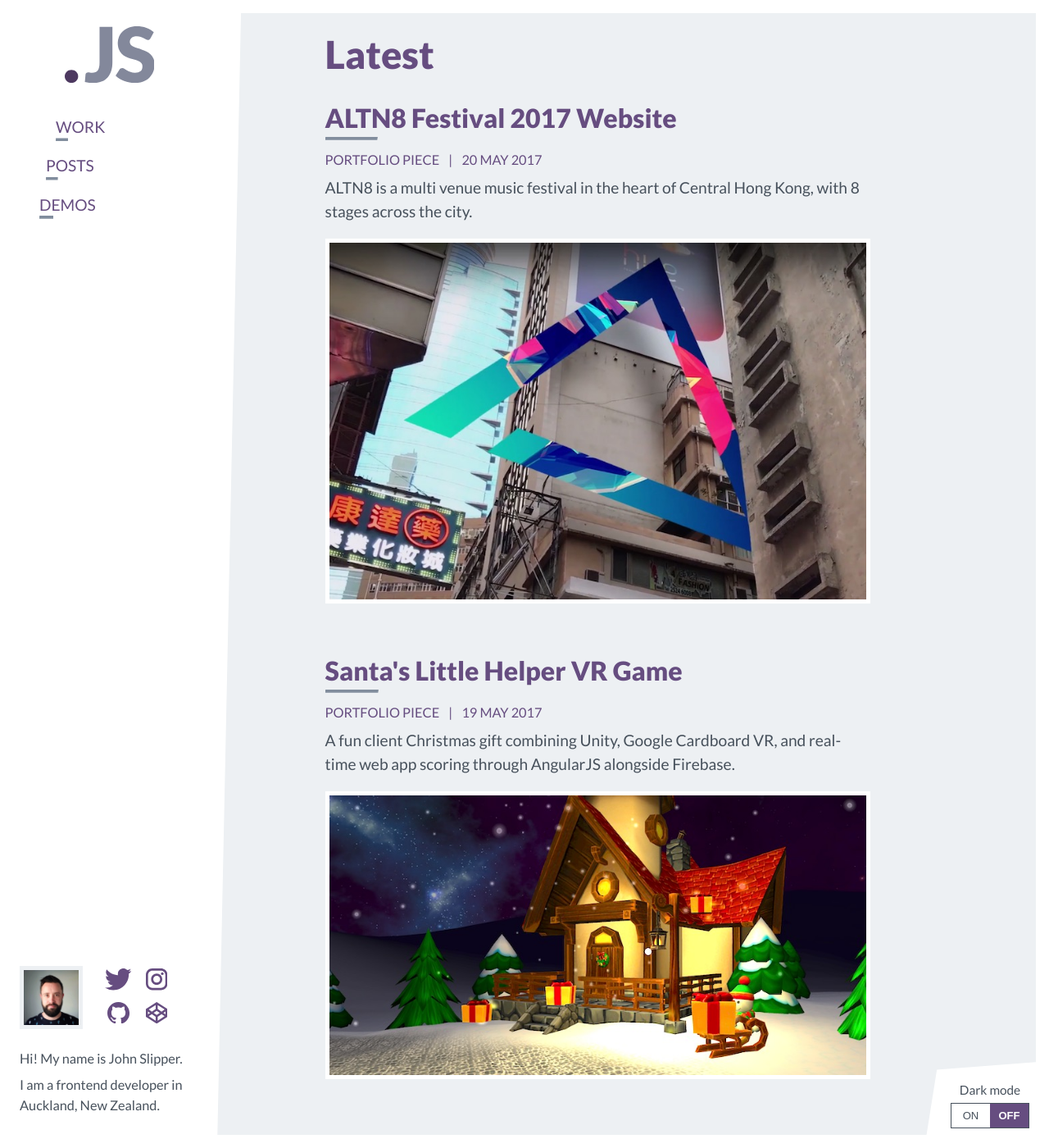
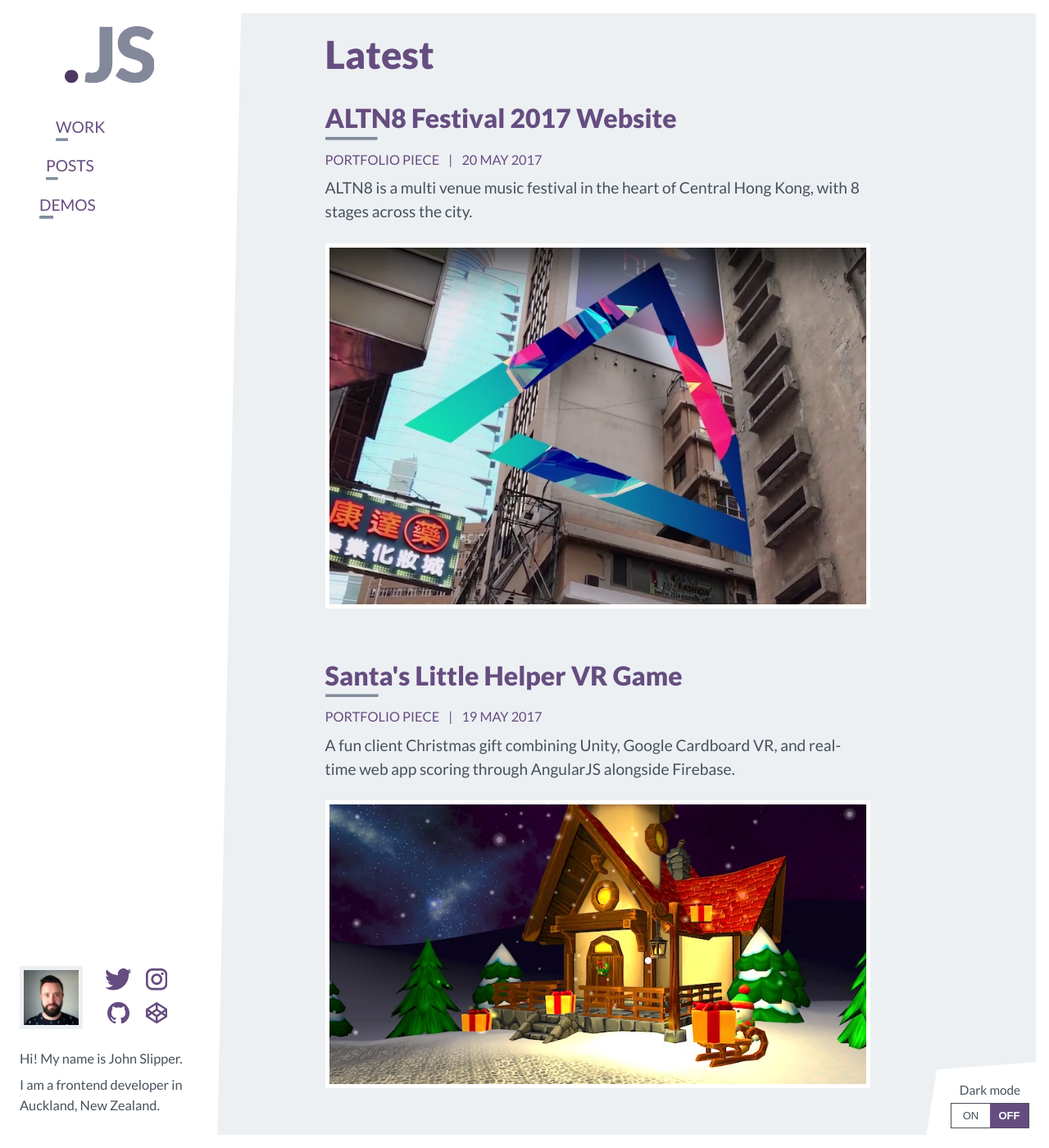
Before and after one commit to johnslipper/johnslipper.github.io, a Jekyll site: the page built from index.html, in a window 1280 px wide and 1400 px high. Shown: the whole window at 82% size. Built offline with Jekyll 4.4.1, drawn with Linux system fonts in a browser that asks for light colours.

Commit message:
Global paragraph bottom margin increase

```diff
--- a/_sass/_typeography.scss
+++ b/_sass/_typeography.scss
@@ -1,5 +1,5 @@
 p {
-    margin-bottom: 1.15rem;
+    margin-bottom: 1.5rem;
 }
 
 h1,
```
